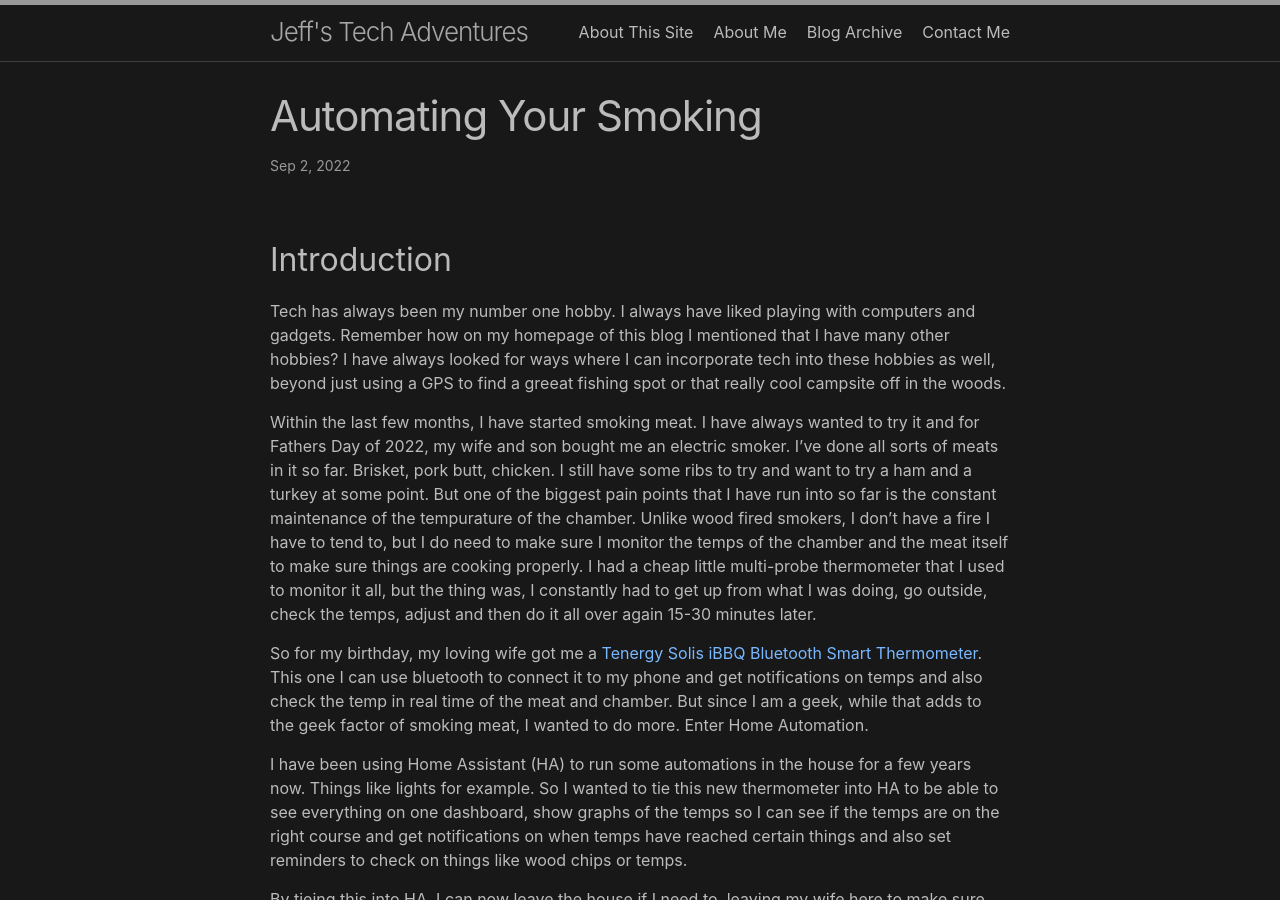
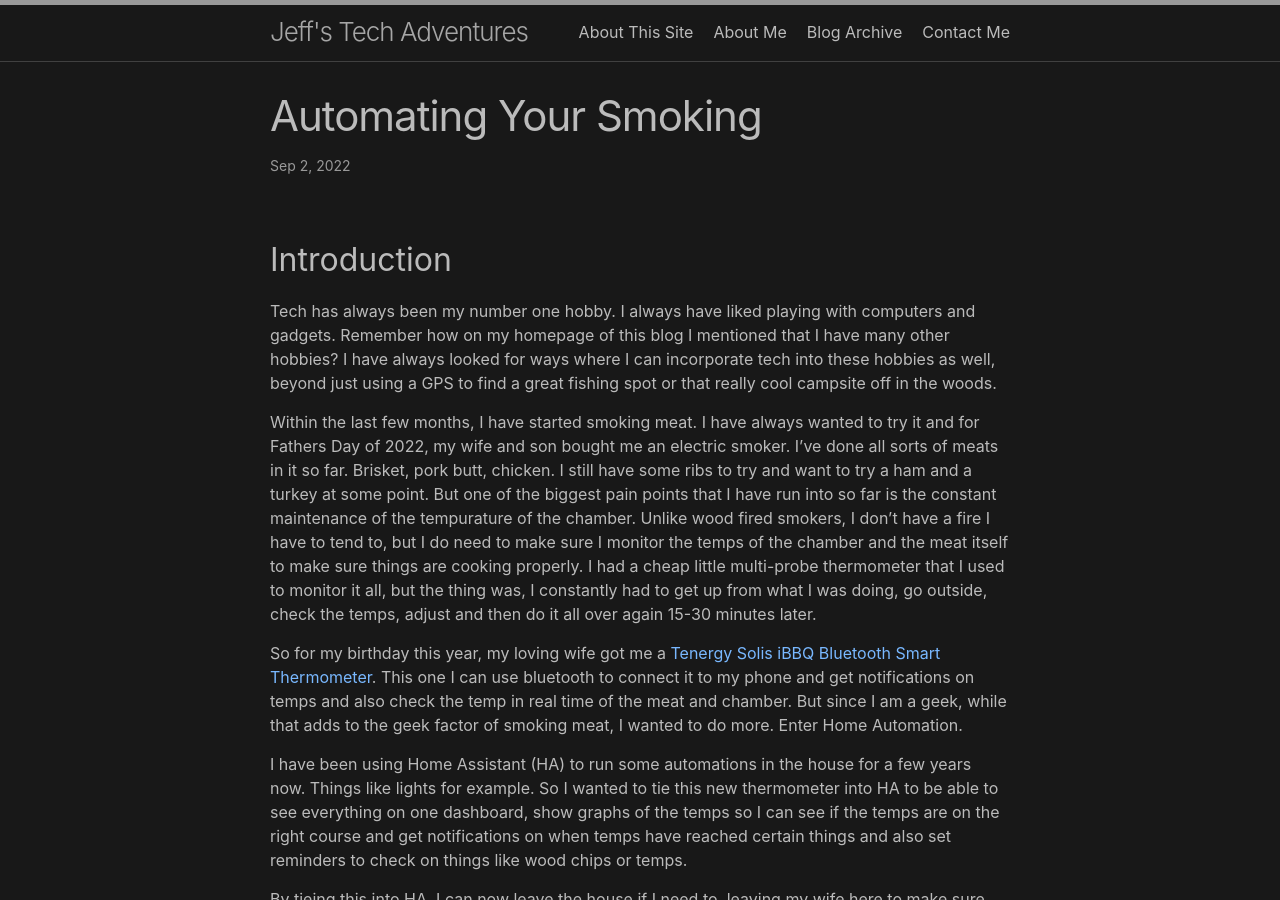
Before and after one commit to n8acl/n8acl.github.io, a Jekyll site: the page built from _posts/2022-09-02-automating-your-smoking.md, in a window 1280 px wide and 900 px high. Built offline with Jekyll 4.4.1, drawn with Linux system fonts in a browser that asks for light colours; some of the changed text lies outside the part shown.

Commit message:
Fixes to Post

```diff
--- a/_posts/2022-09-02-automating-your-smoking.md
+++ b/_posts/2022-09-02-automating-your-smoking.md
@@ -7,11 +7,11 @@ categories: ["Home-Automation","Smoking/BBQ"]
 
 ## Introduction
 
-Tech has always been my number one hobby. I always have liked playing with computers and gadgets. Remember how on my homepage of this blog I mentioned that I have many other hobbies? I have always looked for ways where I can incorporate tech into these hobbies as well, beyond just using a GPS to find a greeat fishing spot or that really cool campsite off in the woods.
+Tech has always been my number one hobby. I always have liked playing with computers and gadgets. Remember how on my homepage of this blog I mentioned that I have many other hobbies? I have always looked for ways where I can incorporate tech into these hobbies as well, beyond just using a GPS to find a great fishing spot or that really cool campsite off in the woods.
 
 Within the last few months, I have started smoking meat. I have always wanted to try it and for Fathers Day of 2022, my wife and son bought me an electric smoker. I've done all sorts of meats in it so far. Brisket, pork butt, chicken. I still have some ribs to try and want to try a ham and a turkey at some point. But one of the biggest pain points that I have run into so far is the constant maintenance of the tempurature of the chamber. Unlike wood fired smokers, I don't have a fire I have to tend to, but I do need to make sure I monitor the temps of the chamber and the meat itself to make sure things are cooking properly. I had a cheap little multi-probe thermometer that I used to monitor it all, but the thing was, I constantly had to get up from what I was doing, go outside, check the temps, adjust and then do it all over again 15-30 minutes later.
 
-So for my birthday, my loving wife got me a [Tenergy Solis iBBQ Bluetooth Smart Thermometer](https://www.amazon.com/dp/B077821Z4C?psc=1&ref=ppx_yo2ov_dt_b_product_details). This one I can use bluetooth to connect it to my phone and get notifications on temps and also check the temp in real time of the meat and chamber. But since I am a geek, while that adds to the geek factor of smoking meat, I wanted to do more. Enter Home Automation.
+So for my birthday this year, my loving wife got me a [Tenergy Solis iBBQ Bluetooth Smart Thermometer](https://www.amazon.com/dp/B077821Z4C?psc=1&ref=ppx_yo2ov_dt_b_product_details). This one I can use bluetooth to connect it to my phone and get notifications on temps and also check the temp in real time of the meat and chamber. But since I am a geek, while that adds to the geek factor of smoking meat, I wanted to do more. Enter Home Automation.
 
 I have been using Home Assistant (HA) to run some automations in the house for a few years now. Things like lights for example. So I wanted to tie this new thermometer into HA to be able to see everything on one dashboard, show graphs of the temps so I can see if the temps are on the right course and get notifications on when temps have reached certain things and also set reminders to check on things like wood chips or temps.
 
@@ -92,3 +92,11 @@ There are multiple ways that I can accomplish this:
 * Since Theengs Gateway does not directly connect to the thermometer, I can still use the app on my phone and set alarms there as well.
 
 If you choose to use a different programming platform, you can also choose to use that to send notifications. Whatever you choose to use, you need will need to get notifications to stay on top of things.
+
+## Wrap Up
+
+And there you have it. That is how I have automated my temperature monitoring for when I am smoking meat. This will really help my future cooks and help free me up to help out in finishing dinner in other aspects. Plus it adds a nice geek factor to another one of my hobbies.
+
+Hope you have a successful smoke as well!
+
+Enjoy! Till next time!
```
